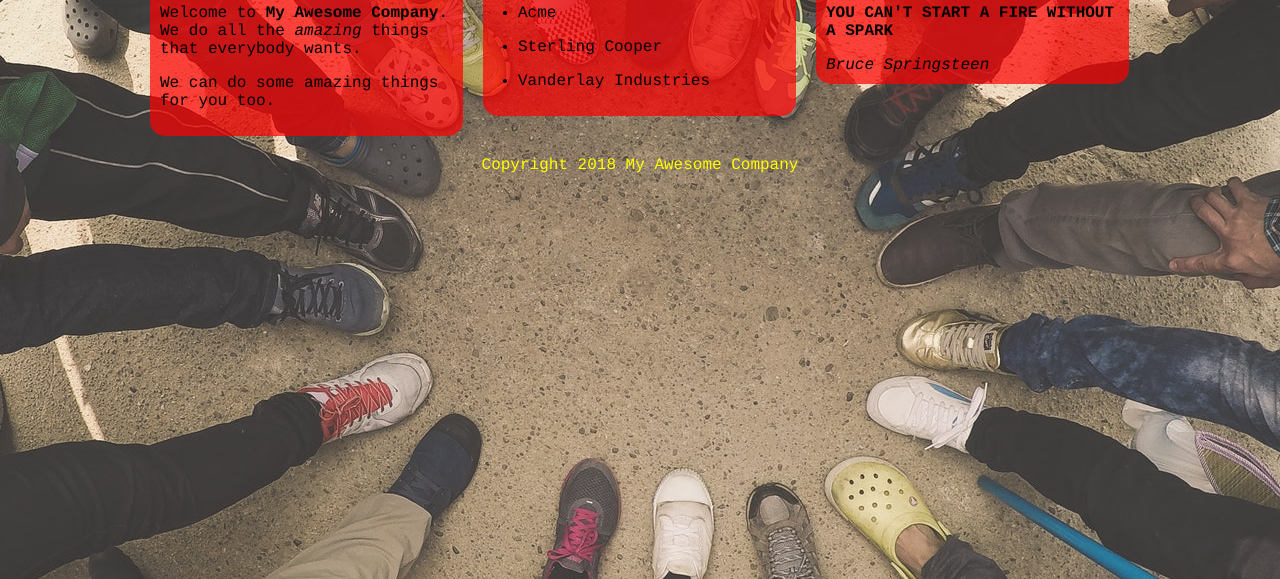
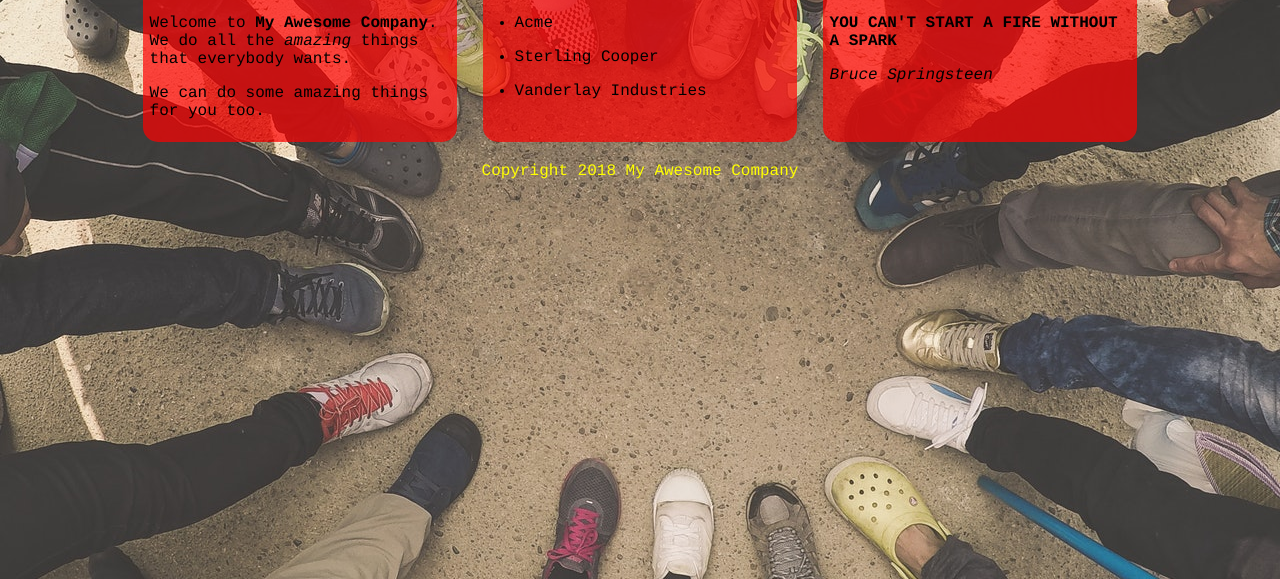
Before and after one commit to meeum/website-in-a-day, a plain HTML site: page index.html in a window 1280 px wide. Shown: the part 221-800 px from the top of the page. Drawn offline with Linux system fonts and the light colour scheme.

Commit message:
down with floats. up with grid

```diff
--- a/style.css
+++ b/style.css
@@ -22,6 +22,7 @@ body {
 
 header {
   background-color: gray;
+  margin-bottom: 20px;
 }
 
 header,
@@ -50,7 +51,7 @@ li {
   background-color: lightblue;
   margin: 1%;
   margin-bottom: 20px;
-  padding: 1%;
+  padding: 2%;
 
   border-radius: 15px;
 }
@@ -115,10 +116,25 @@ nav a:hover {
     font-family: 'Cookie', cursive;
   }
 
+  main {
+    display: grid;
+    grid-template-columns: 1fr 1fr 1fr;
+
+    /*
+    play around with other values in dev tools
+    grid-template-columns: 200px 100px 50%;
+    */
+    grid-gap: 20px;
+
+    justify-content: space-between;
+
+
+  }
+
   .item {
-    width: 31.3%;
+    /* width: 31.3%; */
     background-color: rgba(255, 0, 0, 0.7);
-    float: left;
+    /* float: left; */
   }
 
   footer {
```
